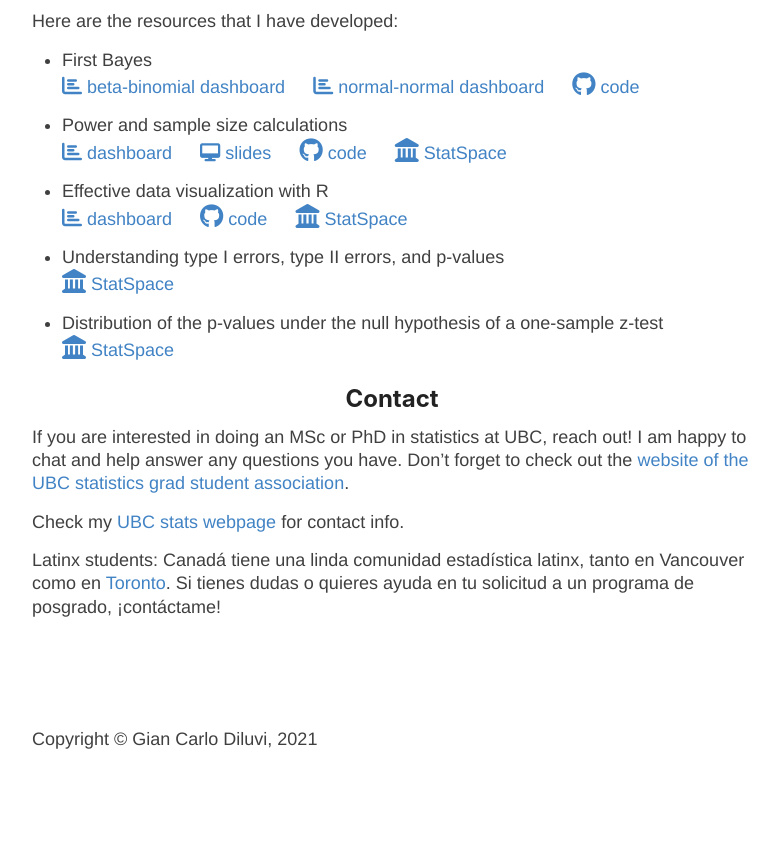
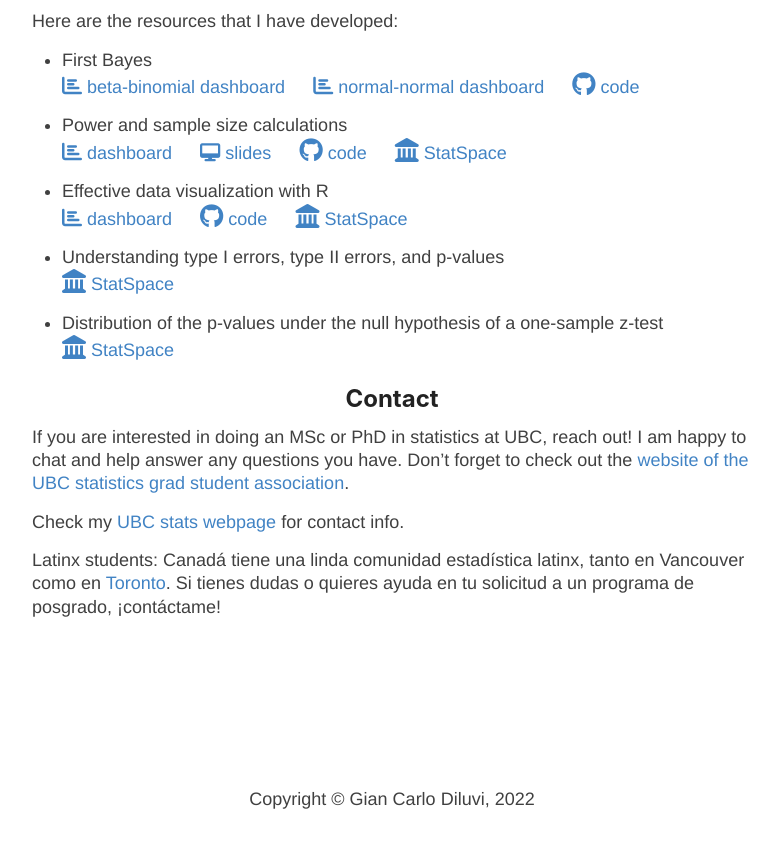
Before and after one commit to giankdiluvi/giankdiluvi.github.io, a Jekyll site: the page built from index.md, in a window 1280 px wide and 900 px high, scrolled down 1799 px. Shown: the top 848 px of the window, without its empty margins (248-1027 px from the left). Built offline with Jekyll 4.4.1, drawn with Linux system fonts in a browser that asks for light colours; nearby versions of some CDN libraries; our own code applies the rules of GitHub Pages for plain Markdown files.

Commit message:
update copyright

```diff
--- a/_layouts/default.html
+++ b/_layouts/default.html
@@ -97,6 +97,9 @@
       </div>
     </div>
   -->
+  <footer>
+    Copyright &copy; Gian Carlo Diluvi, 2022
+  </footer>
     {% include analytics.html %}
 
   </body>
--- a/_layouts/plain.html
+++ b/_layouts/plain.html
@@ -24,6 +24,9 @@
         </div>
       </div>
 
+      <footer>
+        Copyright &copy; Gian Carlo Diluvi, 2022
+      </footer>
     {% include analytics.html %}
 
   </body>
--- a/index.md
+++ b/index.md
@@ -213,14 +213,3 @@ tanto en Vancouver como en
 [Toronto](https://www.statistics.utoronto.ca/people/directories/all-faculty/vianey-leos-barajas).
 Si tienes dudas o quieres ayuda en tu solicitud a un programa de posgrado,
 ¡contáctame!
-
-
-
-
-
-
-<br>
-<br>
-<br>
-<br>
-Copyright © Gian Carlo Diluvi, 2021
```
Also changed, not shown: quickcounts.md (+0 -7 lines), 4 other files.
